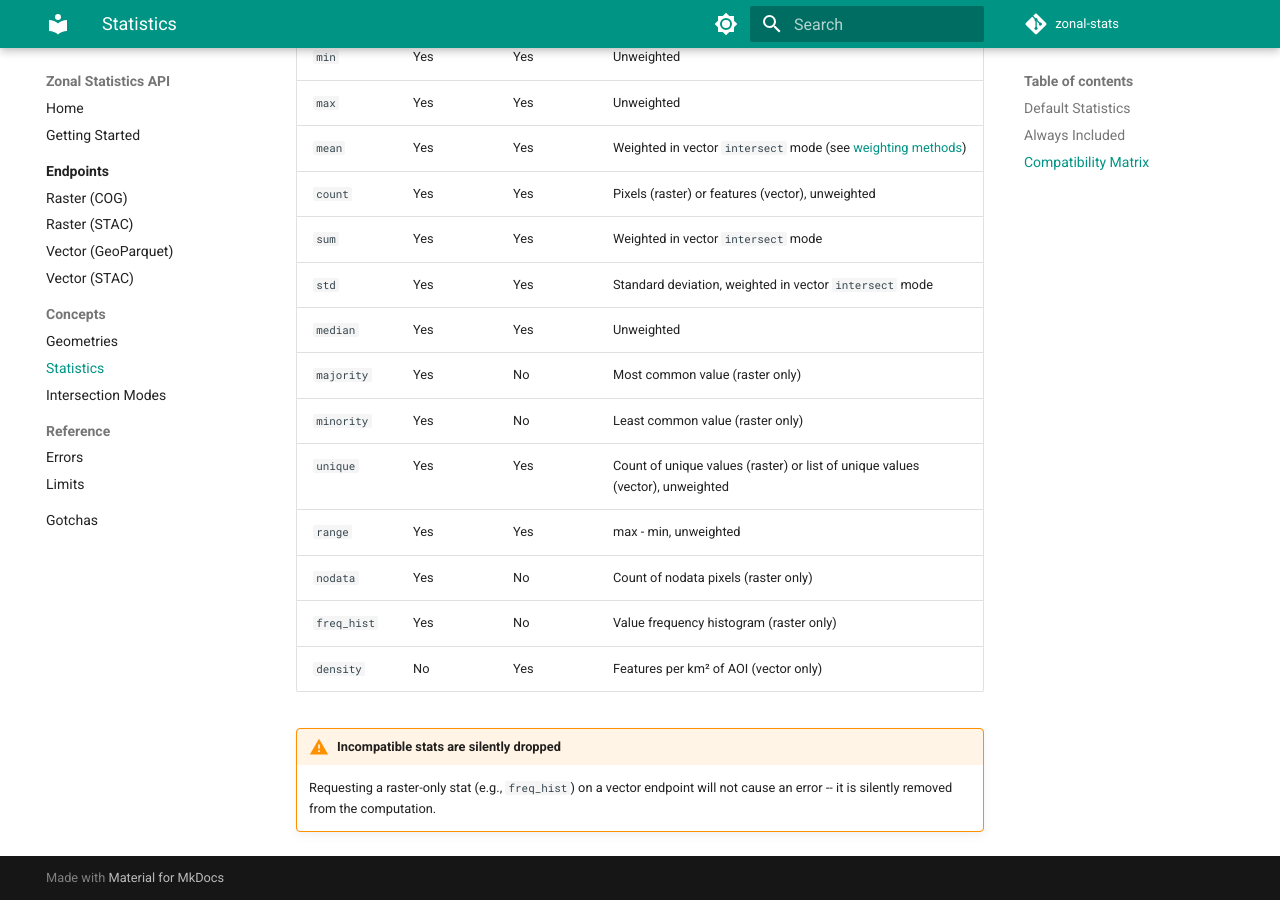
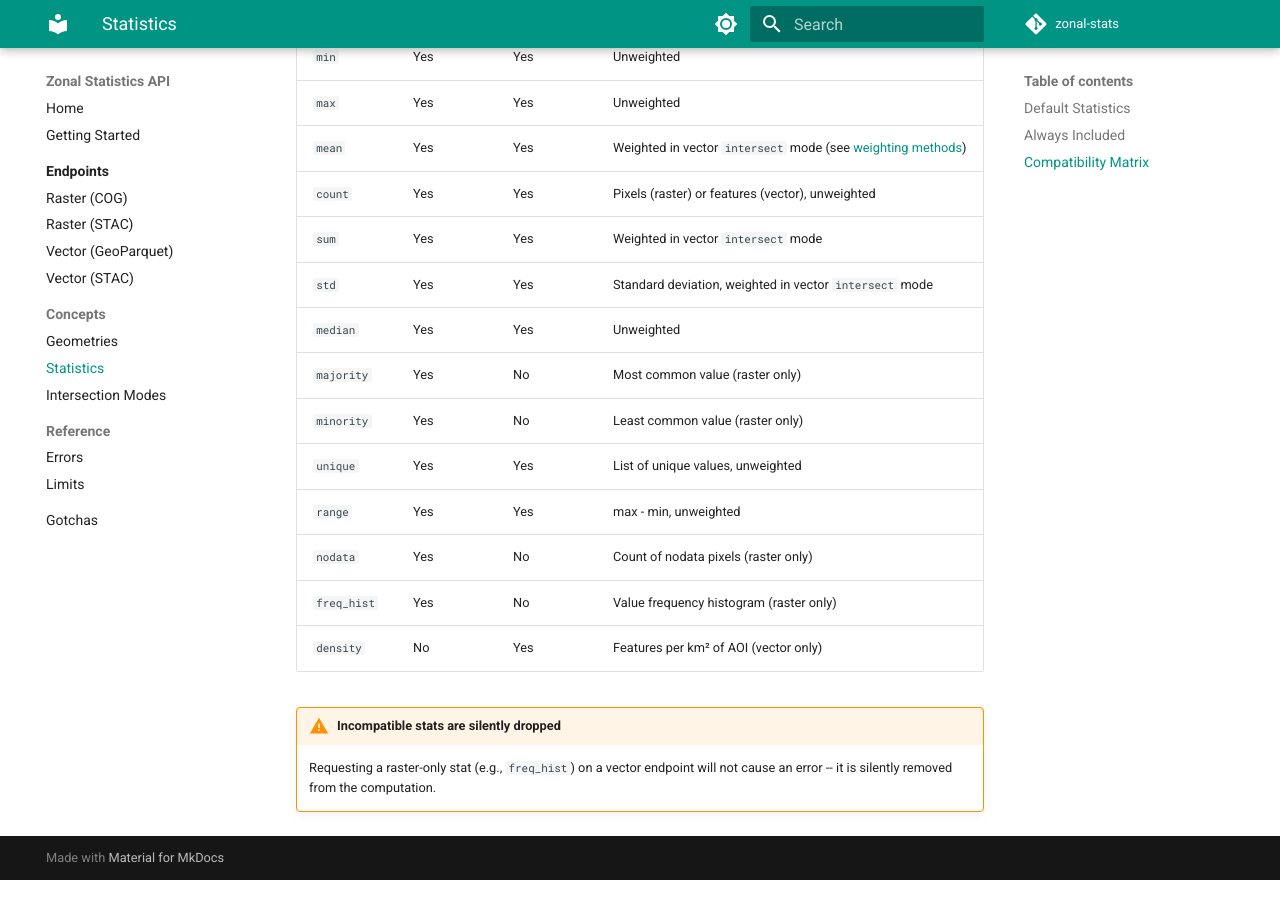
Before and after one commit to data-mermaid/zonal-stats, an MkDocs documentation site: the page built from docs/concepts/statistics.md, in a window 1280 px wide and 900 px high, scrolled down 904 px. Built offline with MkDocs 1.6.1 and Material for MkDocs 9.7.7, drawn with Linux system fonts in a browser that asks for light colours; comment, search, counter and statistics services are not loaded.

Commit message:
Fix documentation: unique stat returns list, not count
The compatibility matrix incorrectly stated that raster unique returns
a count of unique values. The actual implementation returns a list of
unique values for both raster and vector endpoints.

```diff
--- a/docs/concepts/statistics.md
+++ b/docs/concepts/statistics.md
@@ -33,7 +33,7 @@ These are present in every response regardless of your `stats` selection:
 | `median` | Yes | Yes | Unweighted |
 | `majority` | Yes | No | Most common value (raster only) |
 | `minority` | Yes | No | Least common value (raster only) |
-| `unique` | Yes | Yes | Count of unique values (raster) or list of unique values (vector), unweighted |
+| `unique` | Yes | Yes | List of unique values, unweighted |
 | `range` | Yes | Yes | max - min, unweighted |
 | `nodata` | Yes | No | Count of nodata pixels (raster only) |
 | `freq_hist` | Yes | No | Value frequency histogram (raster only) |
```
